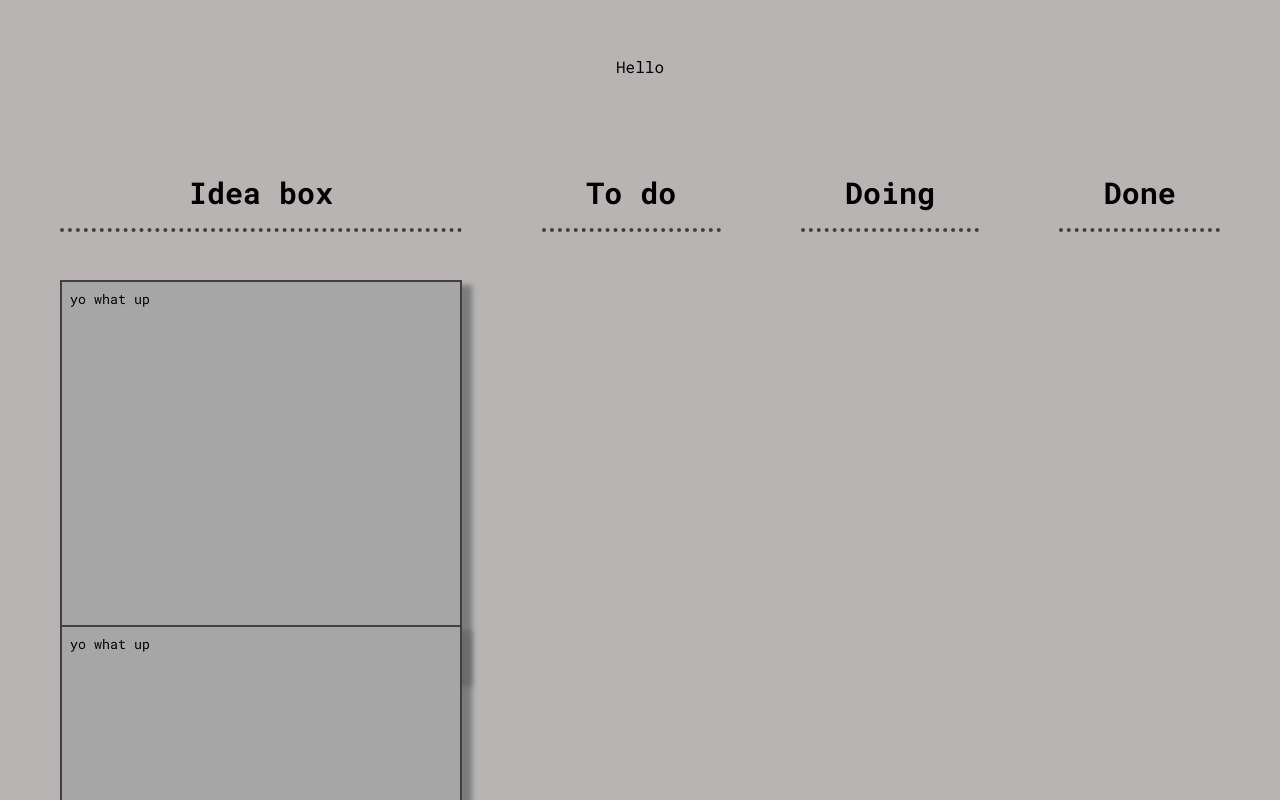
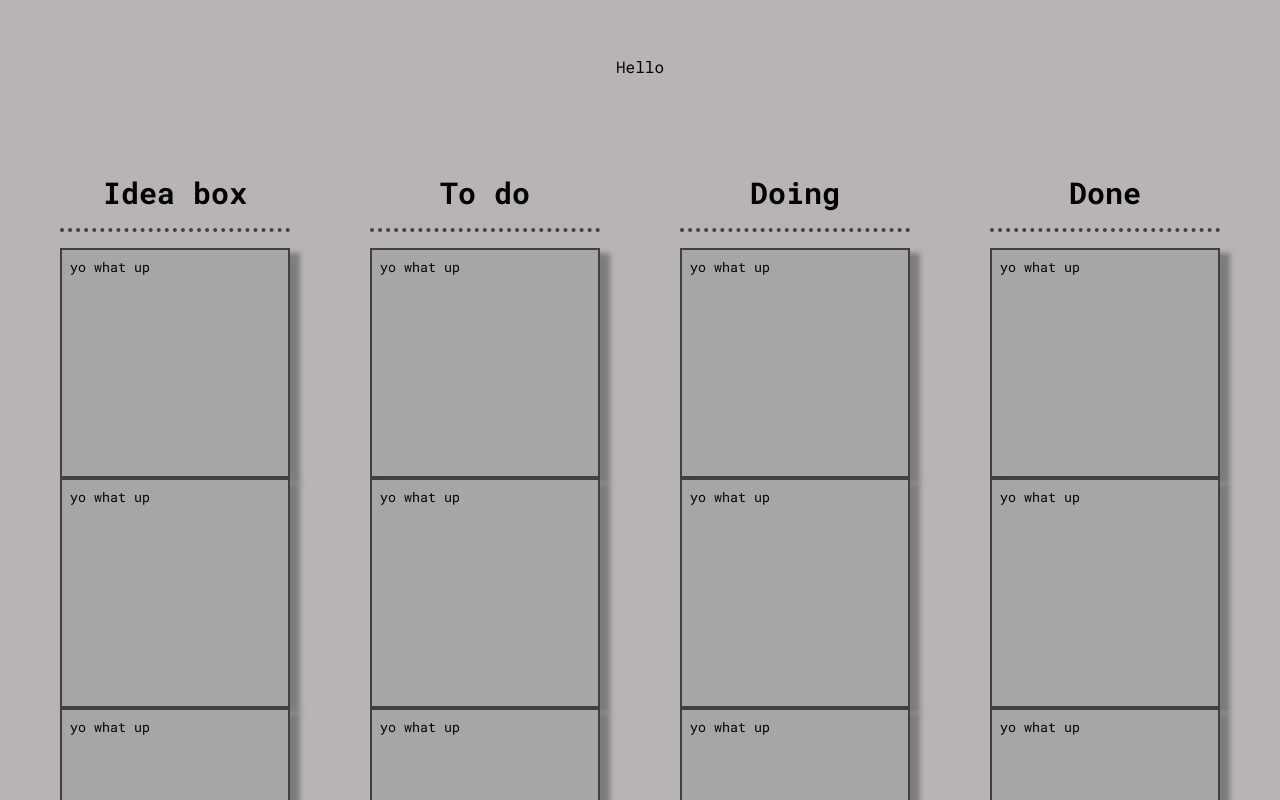
Before and after one commit to sighmoan/masaban-react, a React (Vite) app: page / in a window 1280 px wide. Shown: the top 800 px of the page. Built offline with nearby package versions, Linux system fonts and the light colour scheme.

Commit message:
make columns have internal flex boxes

```diff
--- a/src/Board.tsx
+++ b/src/Board.tsx
@@ -1,3 +1,4 @@
+import { useState } from "react";
 import Column from "./Column.tsx";
 import Card from "./Card.tsx";
 
@@ -9,10 +10,6 @@ const Board = () => {
         <Column columnTitle="To do" />
         <Column columnTitle="Doing" />
         <Column columnTitle="Done" />
-        <Card />
-        <Card />
-        <Card />
-        <Card />
       </div>
     </>
   );
--- a/src/Column.tsx
+++ b/src/Column.tsx
@@ -1,7 +1,16 @@
+import Card from "./Card.tsx";
+
 const Column = ({ columnTitle }: { columnTitle: string }) => {
   return (
     <>
-      <h4 className="grid__column-title">{columnTitle}</h4>
+      <div className="column">
+        <h4 className="grid__column-title">{columnTitle}</h4>
+        <div className="grid__column-flexbox">
+          <Card />
+          <Card />
+          <Card />
+        </div>
+      </div>
     </>
   );
 };
--- a/src/index.css
+++ b/src/index.css
@@ -66,5 +66,9 @@
     grid-template-columns: auto;
   }
 }
+.grid__column-flexbox {
+  display: flex;
+  flex-direction: column;
+}
 
 /*# sourceMappingURL=index.css.map */
--- a/src/index.scss
+++ b/src/index.scss
@@ -67,3 +67,8 @@
     grid-template-columns: auto;
   }
 }
+
+.grid__column-flexbox {
+  display: flex;
+  flex-direction: column;
+}
```
Also changed, not shown: 1 other file (tests, documents, lock files or other folders).
